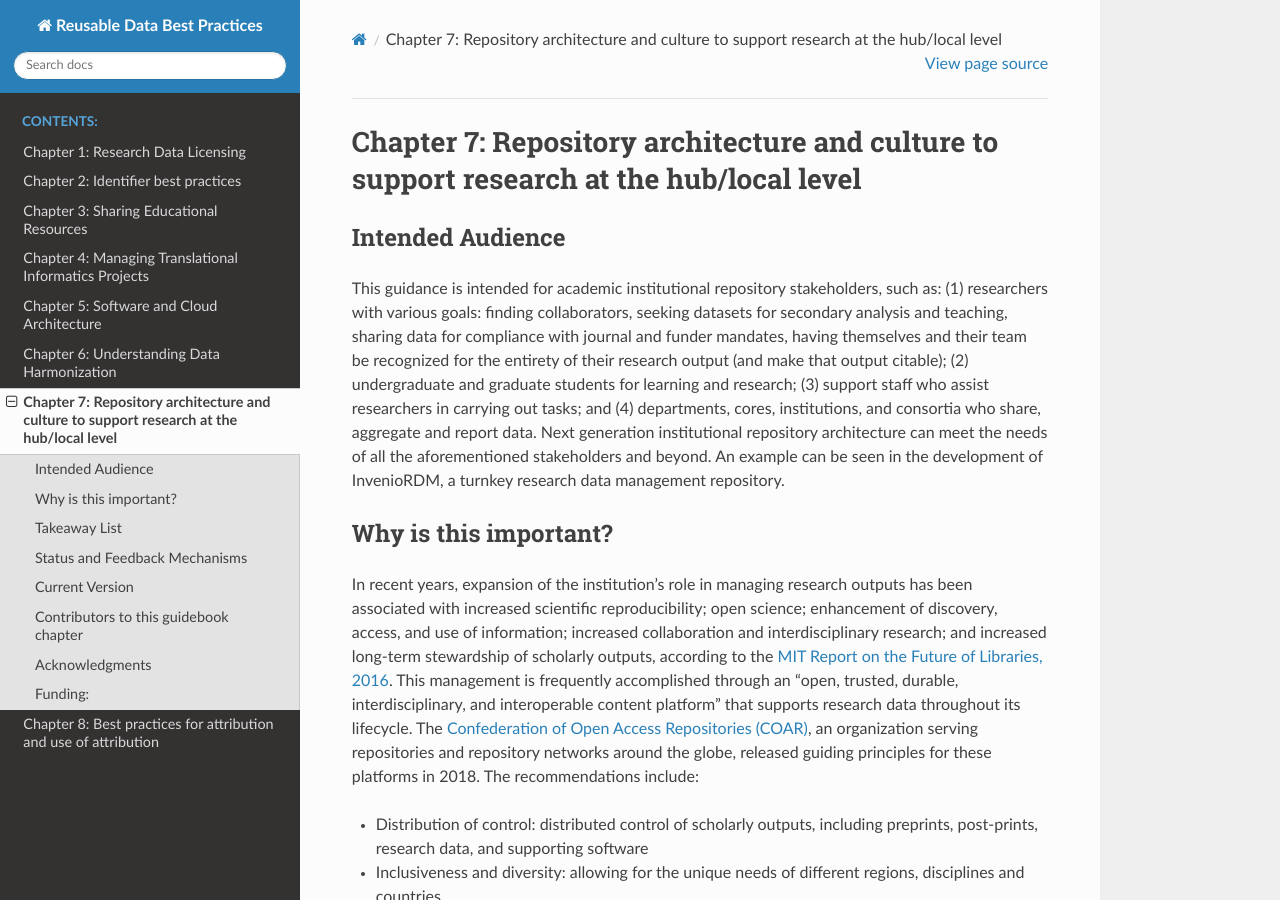
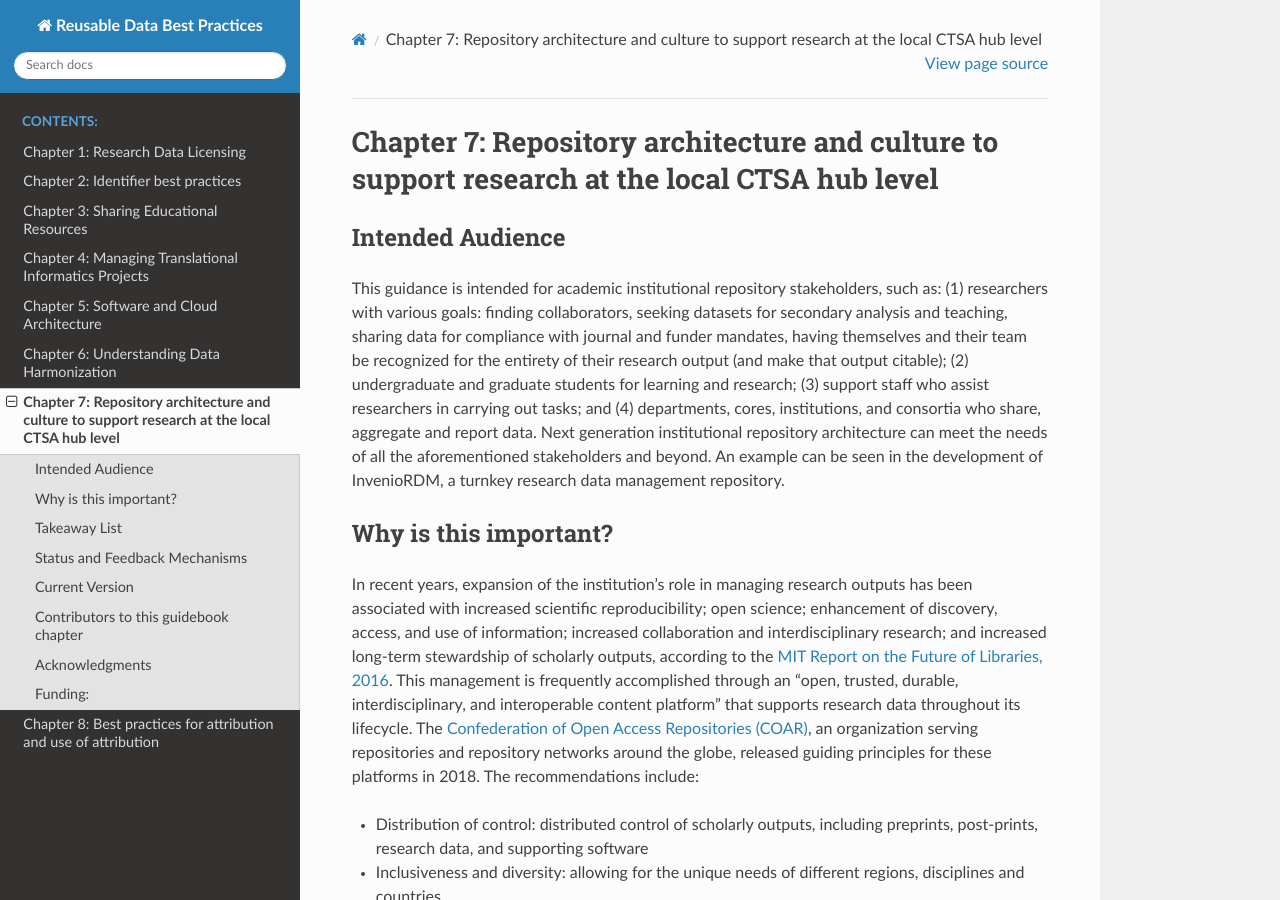
Before and after one commit to data2health/informatics-playbook, a Sphinx documentation site: the page built from docs/chapters/chapter_7.md, in a window 1280 px wide and 900 px high. Built offline with Sphinx 7.4.7 and the Read the Docs theme 2.0.0, drawn with Linux system fonts in a browser that asks for light colours.

Commit message:
Update chapter_7.md

```diff
--- a/docs/chapters/chapter_7.md
+++ b/docs/chapters/chapter_7.md
@@ -1,4 +1,4 @@
-# Chapter 7: Repository architecture and culture to support research at the hub/local level
+# Chapter 7: Repository architecture and culture to support research at the local CTSA hub level
 
 ## Intended Audience
 
```
